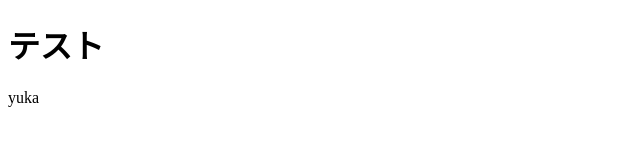
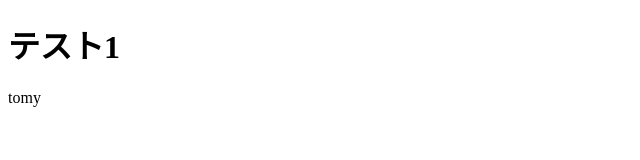
Before and after one commit to y-avenlee/test, a plain HTML site: page index.html in a window 1280 px wide. Shown: the full height of the page, 0-640 px from the left. Drawn offline with Linux system fonts and the light colour scheme.

Commit message:
一部変更

```diff
--- a/index.html
+++ b/index.html
@@ -7,8 +7,8 @@
   <meta name="viewport" content="width=device-width,initial-scale=1">
 </head>
 <body>
-  <h1>テスト</h1>
-  <div class="item1">yuka</div>
+  <h1>テスト1</h1>
+  <div>tomy</div>
 </body>
 
 </html>
```
